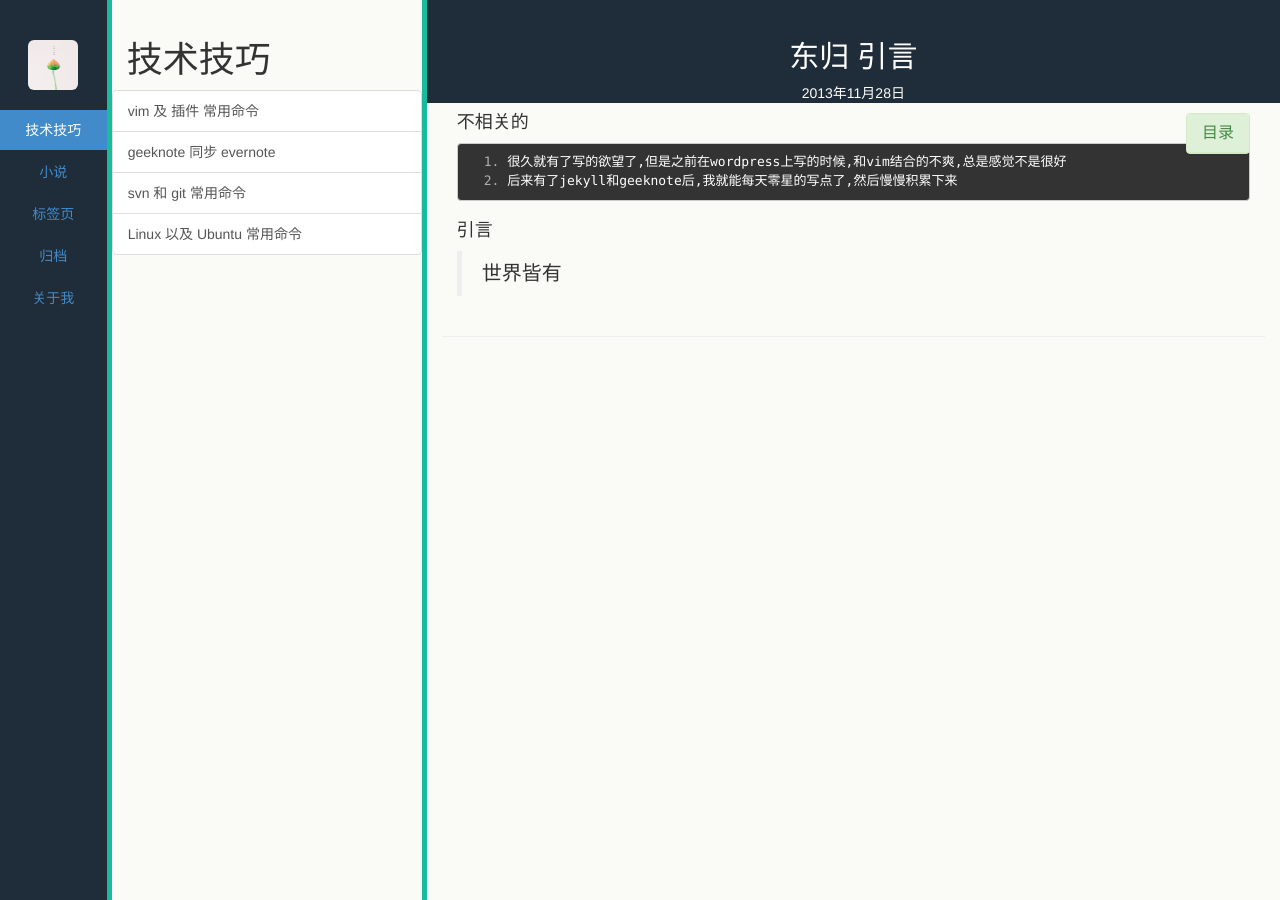
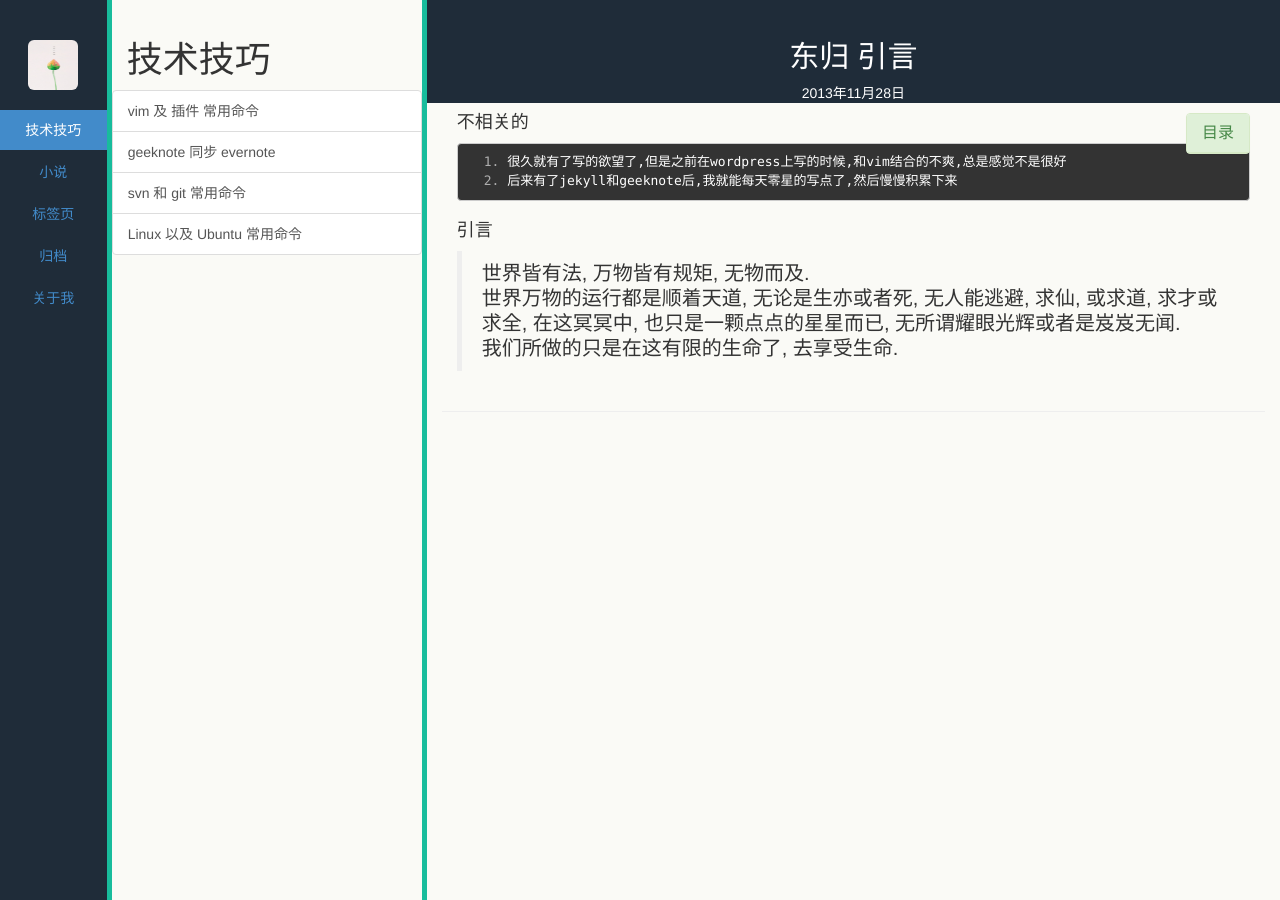
Before and after one commit to lihuaib/lihuaib.github.com, a Jekyll site: the page built from _posts/noverls/2013-11-28-init.md, in a window 1280 px wide. Built offline with Jekyll 4.4.1, drawn with Linux system fonts in a browser that asks for light colours; Markdown is read by kramdown in place of the engine named in the settings; comment, search, counter and statistics services are not loaded.

Commit message:
noverl : init

```diff
--- a/_posts/noverls/2013-11-28-init.md
+++ b/_posts/noverls/2013-11-28-init.md
@@ -11,4 +11,6 @@ keywords: 小说
     后来有了jekyll和geeknote后,我就能每天零星的写点了,然后慢慢积累下来
 
 ####引言
-> 世界皆有
+> 世界皆有法, 万物皆有规矩, 无物而及.
+世界万物的运行都是顺着天道, 无论是生亦或者死, 无人能逃避, 求仙, 或求道, 求才或求全, 在这冥冥中, 也只是一颗点点的星星而已, 无所谓耀眼光辉或者是岌岌无闻.
+我们所做的只是在这有限的生命了, 去享受生命.
```
